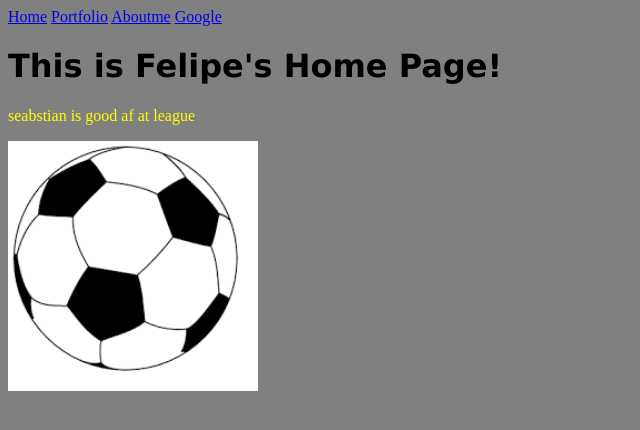
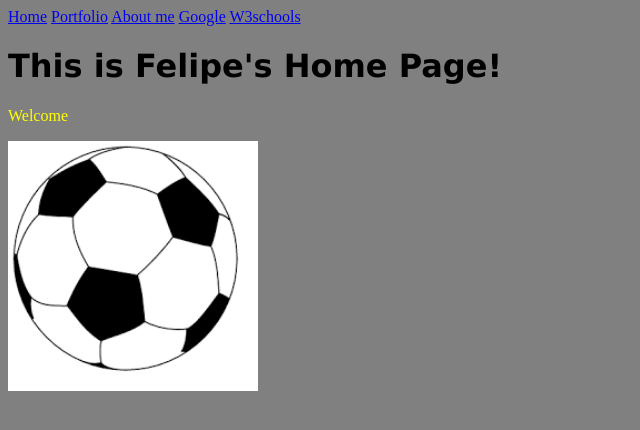
Before and after one commit to fdelira095/fdelira095.github.io, a plain HTML site: page my_website/index.html in a window 1280 px wide. Shown: the whole page, without its empty margins (0-640 px from the left). Drawn offline with Linux system fonts and the light colour scheme.

Commit message:
Initial commit

```diff
--- a/my_website/index.html
+++ b/my_website/index.html
@@ -8,10 +8,11 @@
     <body style="background-color:grey;">
     <a href="index.html">Home</a>
     <a href="portfolio.html">Portfolio</a>
-     <a href="aboutme.html">Aboutme</a>
+     <a href="aboutme.html">About me</a>
      <a href="https://www.google.com">Google</a>
+      <a href="https://www.w3schools.com">W3schools</a>
     <h1 style="font-family:verdana;">This is Felipe's Home Page!</h1>
-   <p style="color:yellow;">seabstian is good af at league</p>
+   <p style="color:yellow;">Welcome</p>
     <img src="images/soccerball.png" height="250">
   </body>
 </html>
```
Also changed, not shown: my_website/aboutme.html (+2 -1 lines), my_website/portfolio.html (+2 -1 lines).
